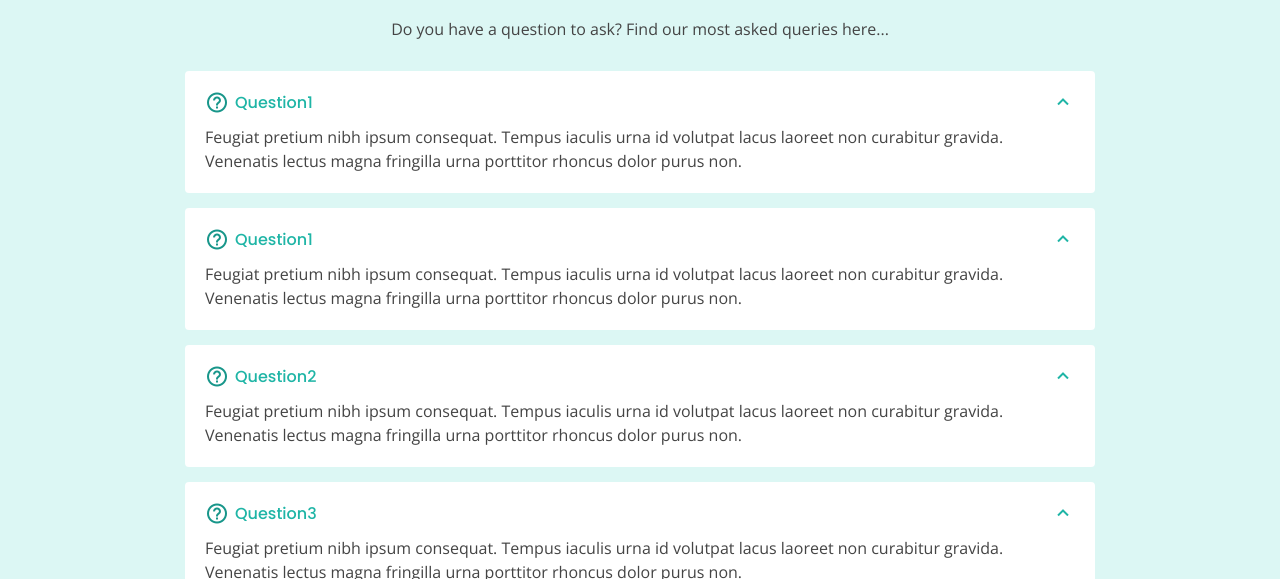
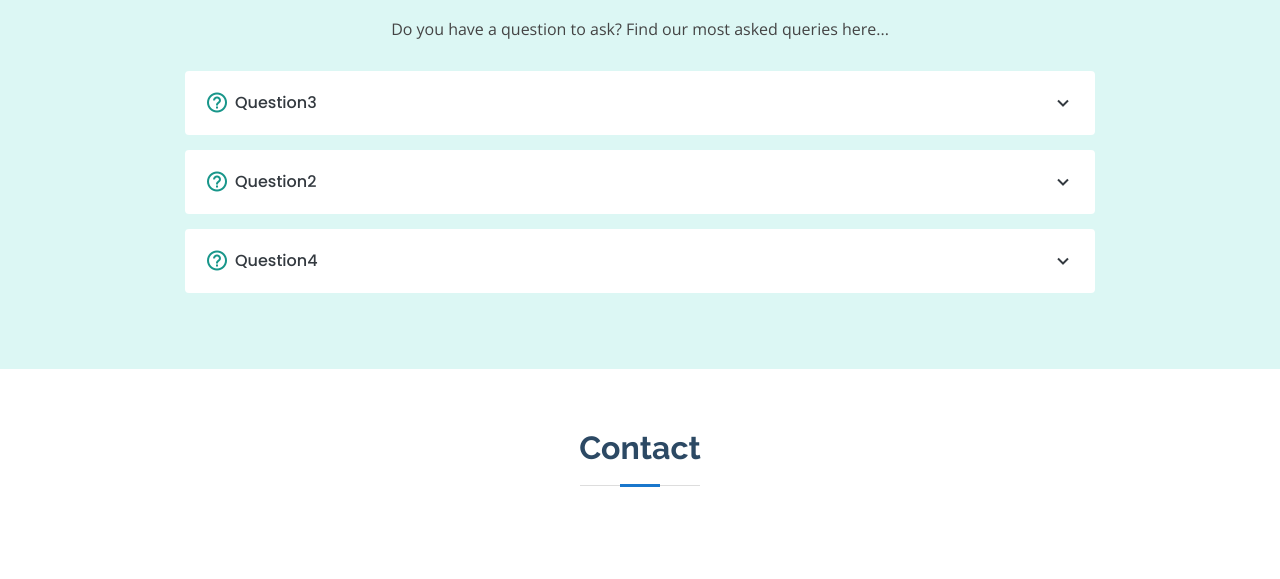
Before and after one commit to RameesSalim/mediship.in, a plain HTML site: page index.html in a window 1280 px wide. Shown: the part 2039-2618 px from the top of the page. Drawn offline with nearby package versions, Linux system fonts and the light colour scheme.

Commit message:
Minor Changes

```diff
--- a/index.html
+++ b/index.html
@@ -40,7 +40,7 @@
 <body>
 
   <!-- ======= Top Bar ======= -->
-  <div id="topbar" class="d-none d-lg-flex align-items-center fixed-top">
+<!--   <div id="topbar" class="d-none d-lg-flex align-items-center fixed-top">
     <div class="container d-flex">
       <div class="contact-info mr-auto">
         <i class="icofont-envelope"></i> <a href="mailto:contact@example.com">support@mediship.in</a>
@@ -55,10 +55,10 @@
         <a href="#" class="linkedin"><i class="icofont-linkedin"></i></i></a>
       </div>
     </div>
-  </div>
+  </div> -->
 
   <!-- ======= Header ======= -->
-  <header id="header" class="fixed-top">
+  <header id="header" class="fixed-top" style="top:0;">
     <div class="container d-flex align-items-center">
 
       <h1 class="logo mr-auto"><a href="index.html"><img src = "assets/img/logo.png"></a></h1>
@@ -236,45 +236,29 @@
 
         <div class="faq-list">
           <ul>
-            <li data-aos="fade-up">
-              <i class="bx bx-help-circle icon-help"></i> <a data-toggle="collapse" class="collapse" href="#faq-list-1">Question1<i class="bx bx-chevron-down icon-show"></i><i class="bx bx-chevron-up icon-close"></i></a>
-              <div id="faq-list-1" class="collapse show" data-parent=".faq-list">
+
+
+
+
+                       <li data-aos="fade-up">
+              <i class="bx bx-help-circle icon-help"></i> <a data-toggle="collapse" class="collapse collapsed" href="#faq-list-1">Question3<i class="bx bx-chevron-down icon-show"></i><i class="bx bx-chevron-up icon-close"></i></a>
+              <div id="faq-list-1" class="collapse " data-parent=".faq-list">
                 <p>
                   Feugiat pretium nibh ipsum consequat. Tempus iaculis urna id volutpat lacus laoreet non curabitur gravida. Venenatis lectus magna fringilla urna porttitor rhoncus dolor purus non.
                 </p>
               </div>
             </li>
-
-                   <li data-aos="fade-up">
-              <i class="bx bx-help-circle icon-help"></i> <a data-toggle="collapse" class="collapse" href="#faq-list-1">Question1<i class="bx bx-chevron-down icon-show"></i><i class="bx bx-chevron-up icon-close"></i></a>
-              <div id="faq-list-1" class="collapse show" data-parent=".faq-list">
+                     <li data-aos="fade-up">
+              <i class="bx bx-help-circle icon-help"></i> <a data-toggle="collapse" class="collapse collapsed" href="#faq-list-1">Question2<i class="bx bx-chevron-down icon-show"></i><i class="bx bx-chevron-up icon-close"></i></a>
+              <div id="faq-list-1" class="collapse " data-parent=".faq-list">
                 <p>
                   Feugiat pretium nibh ipsum consequat. Tempus iaculis urna id volutpat lacus laoreet non curabitur gravida. Venenatis lectus magna fringilla urna porttitor rhoncus dolor purus non.
                 </p>
               </div>
             </li>
-
-                     <li data-aos="fade-up">
-              <i class="bx bx-help-circle icon-help"></i> <a data-toggle="collapse" class="collapse" href="#faq-list-1">Question2<i class="bx bx-chevron-down icon-show"></i><i class="bx bx-chevron-up icon-close"></i></a>
-              <div id="faq-list-1" class="collapse show" data-parent=".faq-list">
-                <p>
-                  Feugiat pretium nibh ipsum consequat. Tempus iaculis urna id volutpat lacus laoreet non curabitur gravida. Venenatis lectus magna fringilla urna porttitor rhoncus dolor purus non.
-                </p>
-              </div>
-            </li>
-
-                       <li data-aos="fade-up">
-              <i class="bx bx-help-circle icon-help"></i> <a data-toggle="collapse" class="collapse" href="#faq-list-1">Question3<i class="bx bx-chevron-down icon-show"></i><i class="bx bx-chevron-up icon-close"></i></a>
-              <div id="faq-list-1" class="collapse show" data-parent=".faq-list">
-                <p>
-                  Feugiat pretium nibh ipsum consequat. Tempus iaculis urna id volutpat lacus laoreet non curabitur gravida. Venenatis lectus magna fringilla urna porttitor rhoncus dolor purus non.
-                </p>
-              </div>
-            </li>
-
             <li data-aos="fade-up">
-              <i class="bx bx-help-circle icon-help"></i> <a data-toggle="collapse" class="collapse" href="#faq-list-1">Question4<i class="bx bx-chevron-down icon-show"></i><i class="bx bx-chevron-up icon-close"></i></a>
-              <div id="faq-list-1" class="collapse show" data-parent=".faq-list">
+              <i class="bx bx-help-circle icon-help"></i> <a data-toggle="collapse" class="collapse collapsed" href="#faq-list-1">Question4<i class="bx bx-chevron-down icon-show"></i><i class="bx bx-chevron-up icon-close"></i></a>
+              <div id="faq-list-1" class="collapse " data-parent=".faq-list">
                 <p>
                   Feugiat pretium nibh ipsum consequat. Tempus iaculis urna id volutpat lacus laoreet non curabitur gravida. Venenatis lectus magna fringilla urna porttitor rhoncus dolor purus non.
                 </p>
```
